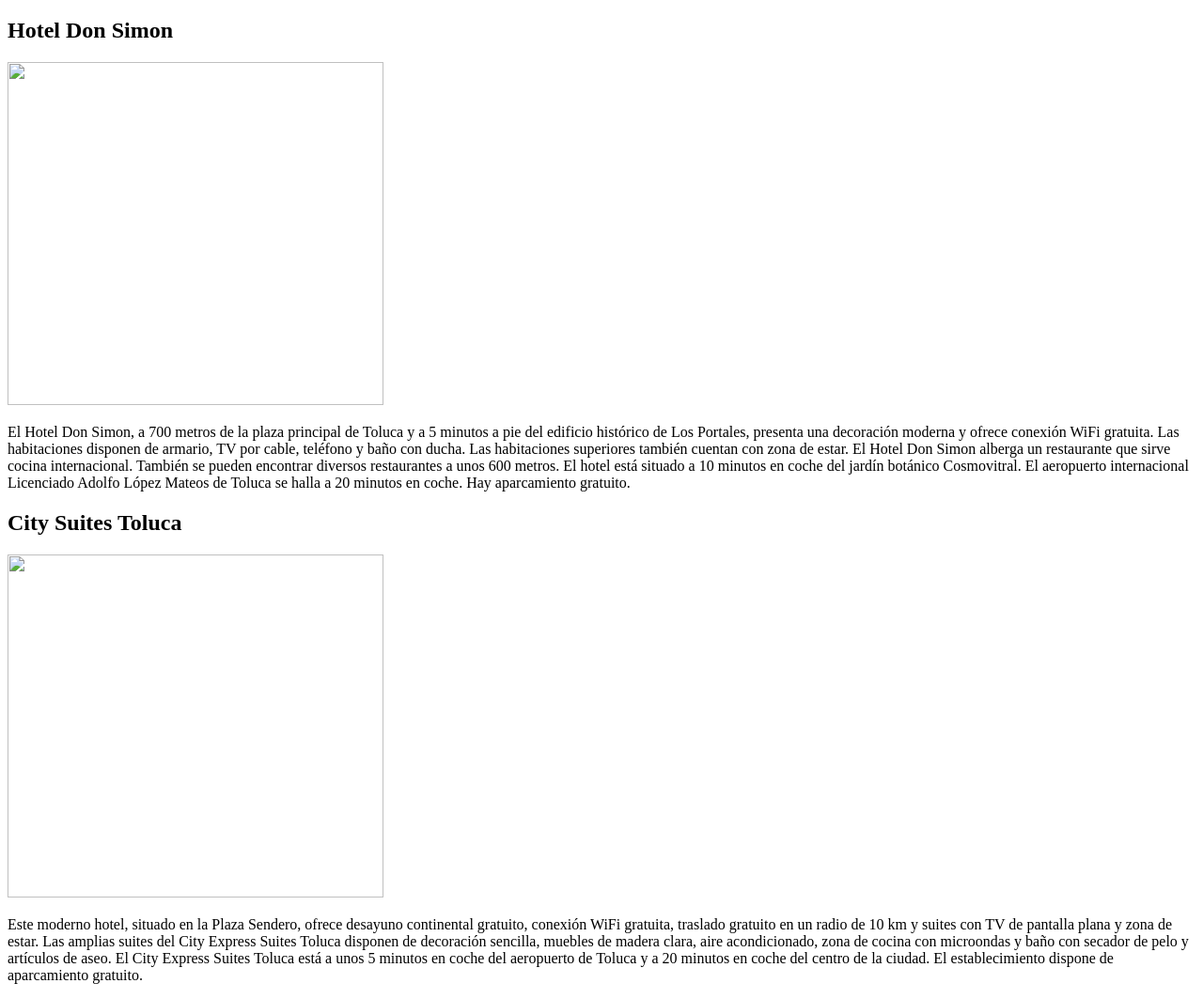
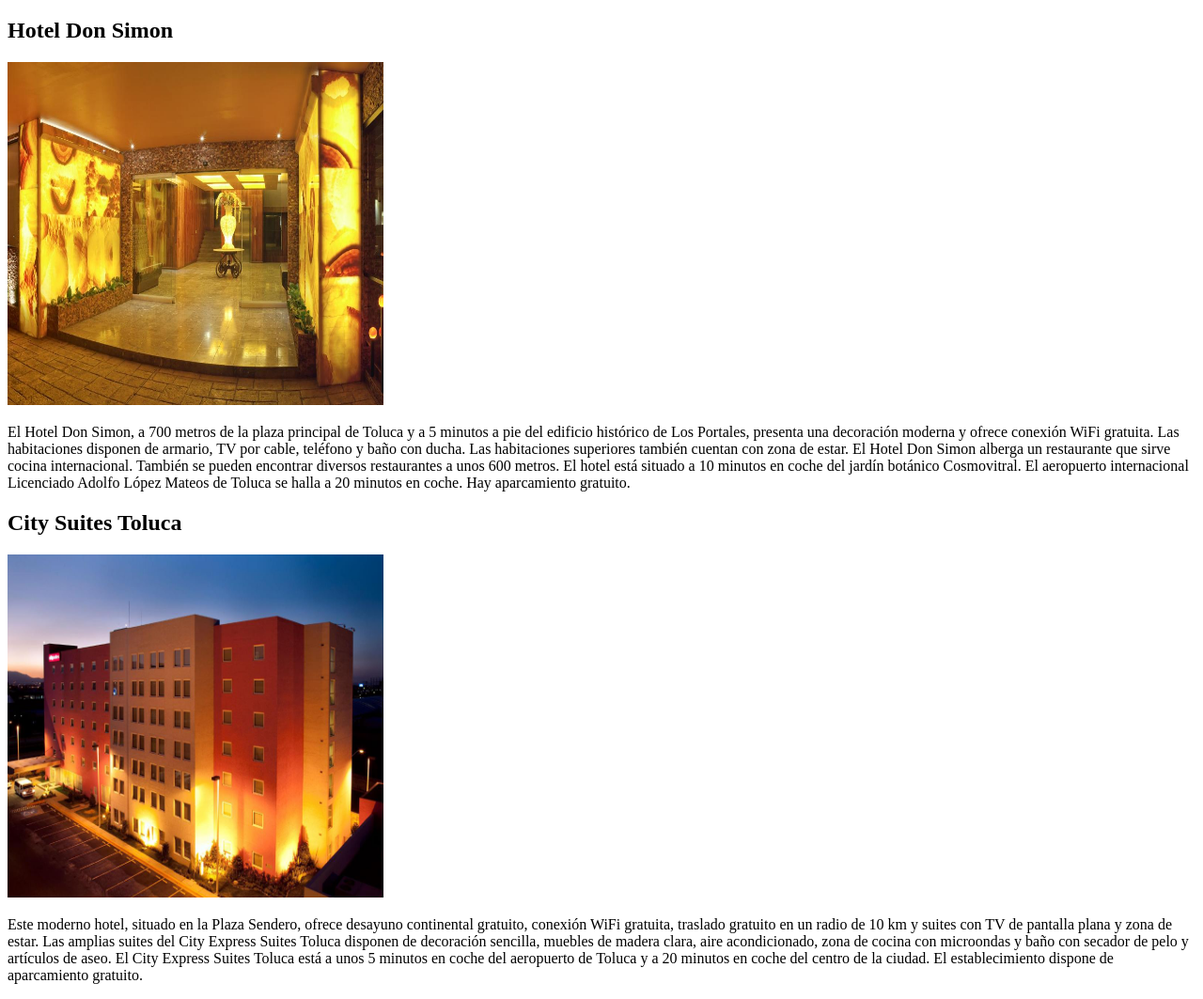
Before and after one commit to Dana12beep/proyecto, a plain HTML site: page toluca.html in a window 1280 px wide. Shown: the part 61-1124 px from the top of the page at 94% size. Drawn offline with Linux system fonts and the light colour scheme.

Commit message:
Update toluca.html

```diff
--- a/toluca.html
+++ b/toluca.html
@@ -12,7 +12,7 @@
         <h1>Hoteles recomendados</h1>
         <h2>Hotel Don Simon</h2>
 
-            <img src="2095_level/img/toluca2.jpg" alt="" height="365" width="400">
+            <img src="proyecto/img/toluca2.jpg" alt="" height="365" width="400">
 
     <p>El Hotel Don Simon, a 700 metros de la plaza principal de Toluca y a 5 minutos a pie del edificio histórico de Los Portales, presenta una decoración moderna y ofrece conexión WiFi gratuita.
 
@@ -23,7 +23,7 @@
         El hotel está situado a 10 minutos en coche del jardín botánico Cosmovitral. El aeropuerto internacional Licenciado Adolfo López Mateos de Toluca se halla a 20 minutos en coche. Hay aparcamiento gratuito. </p>
 
         <h2>City Suites Toluca</h2>
-        <img src="2095_level/img/toluca3.jpg" alt="" height="365" width="400">
+        <img src="proyecto/img/toluca3.jpg" alt="" height="365" width="400">
         <p>Este moderno hotel, situado en la Plaza Sendero, ofrece desayuno continental gratuito, conexión WiFi gratuita, traslado gratuito en un radio de 10 km y suites con TV de pantalla plana y zona de estar.
 
             Las amplias suites del City Express Suites Toluca disponen de decoración sencilla, muebles de madera clara, aire acondicionado, zona de cocina con microondas y baño con secador de pelo y artículos de aseo.
```
